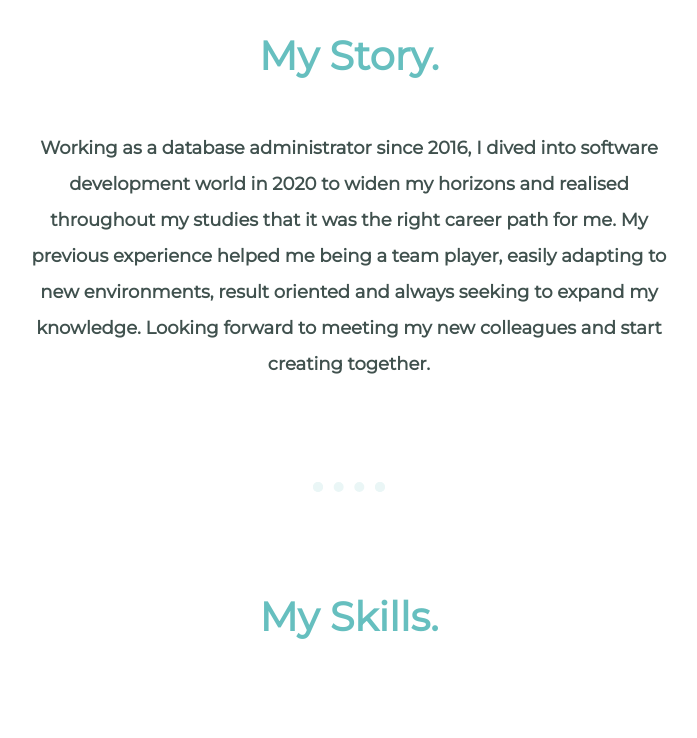
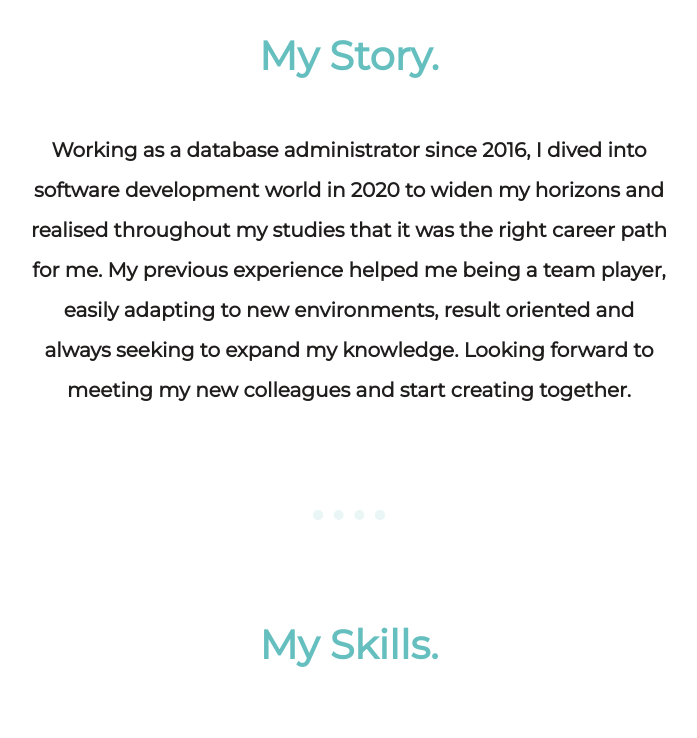
Before and after one commit to GKavvadias/CSS---My-Site, a plain HTML site: page index.html in a window 1280 px wide. Shown: the part 1400-2138 px from the top of the page, without its empty margins (291-988 px from the left). Drawn offline with Linux system fonts and the light colour scheme.

Commit message:
Changing paragraphs' font color

```diff
--- a/css/styles.css
+++ b/css/styles.css
@@ -40,9 +40,9 @@ a:hover {
 }
 
 p {
-  color: #40514E;
+  color: #201d1d;
   margin-bottom: 50px;
-  font-size: large;
+  font-size: 20px;
   font-weight: bold;
   line-height: 2;
   font-family: "Montserrat";
```
